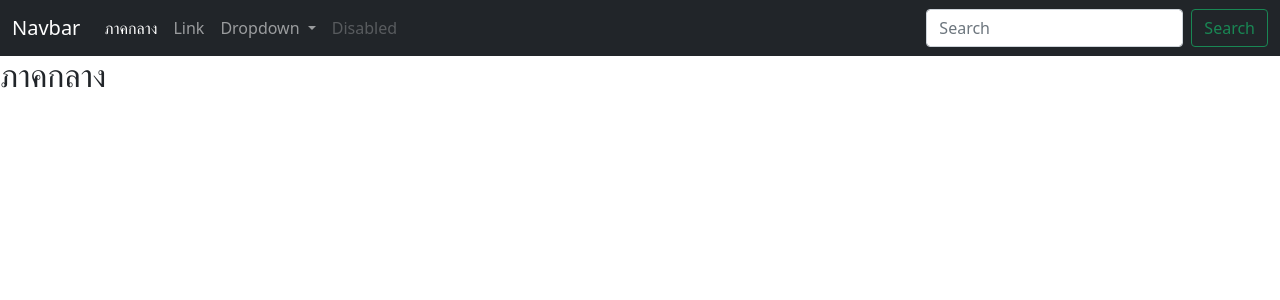
After one commit to bitotassuya/BasicDjango, a Django app: page /page1 in a window 1280 px wide. The commit adds this page. Shown: the top 300 px of the page. Run offline with Django 4.2, Linux system fonts and the light colour scheme.

Commit message:
extend layout part2

```diff
--- a/Project1/Project1/urls.py
+++ b/Project1/Project1/urls.py
@@ -20,5 +20,6 @@ from blogs import views
 
 urlpatterns = [
     path('admin/', admin.site.urls),
-    path('home/', views.hello)
+    path('home/', views.hello),
+    path('page1', views.page1)
 ]
--- a/Project1/Templates/layout.html
+++ b/Project1/Templates/layout.html
@@ -28,7 +28,7 @@
             <div class="collapse navbar-collapse" id="navbarSupportedContent">
                 <ul class="navbar-nav me-auto mb-2 mb-lg-0">
                     <li class="nav-item">
-                        <a class="nav-link active" aria-current="page" href="#">Home</a>
+                        <a class="nav-link active" aria-current="page" href="/page1">ภาคกลาง</a>
                     </li>
                     <li class="nav-item">
                         <a class="nav-link" href="#">Link</a>
--- /dev/null
+++ b/Project1/Templates/page1.html
@@ -0,0 +1,9 @@
+<!-- extends layoutfile-->
+{% extends 'layout.html'%}
+{% block FirstContent %}
+
+
+
+<h2>ภาคกลาง</h2>
+
+{% endblock %}
--- a/Project1/blogs/views.py
+++ b/Project1/blogs/views.py
@@ -13,3 +13,7 @@ def hello(request):
 
                    'rating': rating
                    })
+
+
+def page1(request):
+    return render(request, 'page1.html')
```
